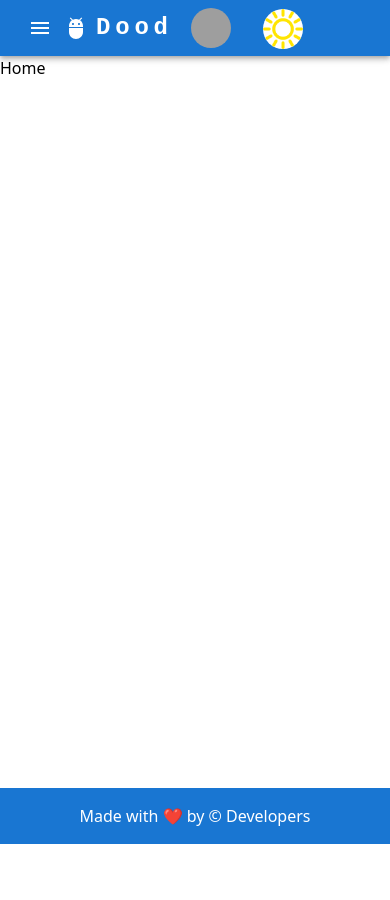
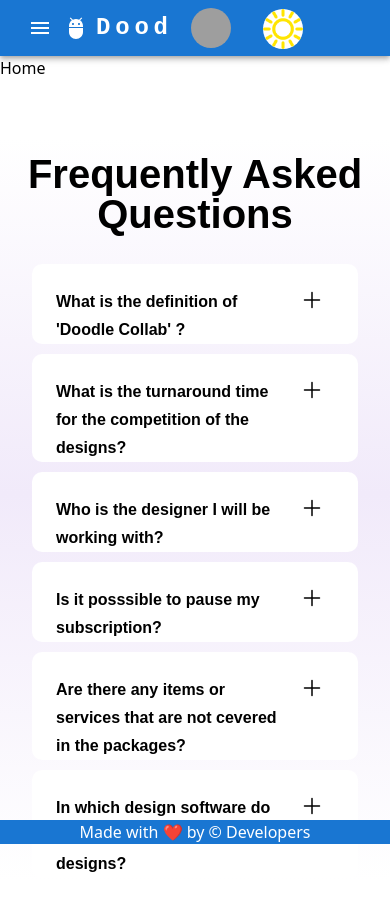
Before and after one commit to WikiPortal/DoodleCollab, a React (Vite) app: page / in a window 390 px wide. Before the commit the page ends 844 px from the top, so only its background shows below. Built offline with nearby package versions, Linux system fonts and the light colour scheme; grey boxes are pictures that could not be loaded.

Commit message:
"updated FAQ"

```diff
--- a/index.html
+++ b/index.html
@@ -3,6 +3,7 @@
   <head>
     <meta charset="UTF-8" />
     <link rel="icon" type="image/svg+xml" href="/vite.svg" />
+    <link href='https://unpkg.com/boxicons@2.1.4/css/boxicons.min.css' rel='stylesheet'>
     <meta name="viewport" content="width=device-width, initial-scale=1.0" />
     <title>DoodleCollab</title>
   </head>
--- /dev/null
+++ b/src/components/Faq.jsx
@@ -0,0 +1,81 @@
+import React, { useState, useEffect } from 'react'
+import { motion, AnimatePresence, easeInOut } from 'framer-motion';
+import { questionsArray } from '../data/Questions';
+
+import './faq.css';
+
+
+
+const Faq = () => {
+  const [questions, setQuestions] = useState([]);
+  const [isAnswerOpenArray, setIsAnswerOpenArray] = useState([]);
+  const [isIconRotated, setIsIconRotated] = useState(false);
+
+  useEffect(() => {
+    setQuestions(questionsArray);
+    setIsAnswerOpenArray(new Array(questionsArray.length).fill(false));
+  }, []);
+
+  const handleToggleAnswer = (index) => {
+    const newArray = [...isAnswerOpenArray];
+    newArray[index] = !newArray[index];
+    setIsAnswerOpenArray(newArray);
+    // setIsSvgRotated(!isSvgRotated || newArray[index]);
+  };
+
+  const handleCloseInput = (index) => {
+    const newArray = [...isAnswerOpenArray];
+    newArray[index] = false;
+    setIsAnswerOpenArray(newArray);
+  };
+  return (
+    <div className='faq_container'>
+      <p className='faq_head'>Frequently Asked <br /> Questions</p>
+      <div className='q_list'>
+        <ul>
+          {questions.map((data, index) => (
+            <div className='q_container' key={index}>
+              <li>
+                <div className='q_area'>
+                  {data.question}
+                  <span >
+                    <motion.div
+                      className="add_icon"
+                      onClick={() => handleToggleAnswer(index)}
+                      initial={{ rotate: 0 }}
+                      animate={{ rotate: isAnswerOpenArray[index] ? '45deg' : 0 }}
+                      exit={{ rotate: '0' }}
+                      transition={easeInOut}
+                    >
+                      <svg xmlns="http://www.w3.org/2000/svg" viewBox="0 0 24 24" fill="currentColor" aria-hidden="true" data-slot="icon" >
+                        <path fill-rule="evenodd" d="M12 3.75a.75.75 0 0 1 .75.75v6.75h6.75a.75.75 0 0 1 0 1.5h-6.75v6.75a.75.75 0 0 1-1.5 0v-6.75H4.5a.75.75 0 0 1 0-1.5h6.75V4.5a.75.75 0 0 1 .75-.75Z" clip-rule="evenodd">
+                        </path>
+                      </svg>
+                    </motion.div>
+                  </span>
+                </div>
+                <AnimatePresence>
+                  {isAnswerOpenArray[index] && (
+                    <motion.section
+                      className='ans_section'
+                      initial={{ height: 0 }}
+                      animate={{ height: 'auto' }}
+                      exit={{ height: 0, opacity: 0 }}
+
+
+                    >
+                      <p className='ans_text' key={index}>{data.answer}</p>
+                    </motion.section>
+                  )}
+                </AnimatePresence>
+
+              </li>
+            </div>
+          ))}
+        </ul>
+      </div>
+    </div>
+  )
+}
+
+export default Faq
--- /dev/null
+++ b/src/components/faq.css
@@ -0,0 +1,155 @@
+.faq_container{
+    max-width: 100%;
+    background-image:  linear-gradient(rgb(255, 255, 255), rgb(241, 234, 250) 48%, rgb(255, 255, 255));
+    background-repeat: no-repeat;
+    background-position: initial;
+    padding: 1rem;
+    display: flex;
+    flex-direction: column;
+    align-items: center;
+    margin-bottom: 20px;
+}
+.faq_head{
+    font-family: sans-serif;
+    font-size: 3.75rem;
+    font-weight: 600;
+    color: black;
+    line-height: 1;
+    text-align: center;
+
+}
+.q_list{
+    display: flex;
+    justify-content: center;
+    align-items: center;
+    margin-top: 30px;
+    max-width: 56rem;
+
+}
+.q_list ul{
+    list-style: none;
+    min-width:  1040px;
+    max-height : 600px;
+    line-height: 1.5rem;
+}
+.q_area{
+    display: flex;
+    justify-content: space-between;
+    text-align: left;
+    padding-top: 1.5rem;
+    padding-left: 1.5rem;
+    padding-right: 1.5rem;
+    font-family:sans-serif;
+    font-weight: 600;
+    font-size: 1.25rem;
+
+
+}
+.q_list li{
+    min-width : 70%;
+    display: flex;
+    flex-direction: column;
+    color: black;
+    background-color: rgb(255, 255, 255);
+    border-radius: 10px;
+    min-height : 80px;
+    max-height: 160px;
+    line-height: 1.75rem;
+    position: relative;
+    cursor: pointer;
+    margin-bottom:10px;
+    margin-right: 1rem;
+    margin-left:1rem;
+    /* box-shadow: 0 2px 2px rgba(0, 0, 0, 0.1); */
+
+}
+.q_list li span{
+    padding-right: 10px;
+
+}
+
+.ans_section{
+    padding-bottom: 0.5rem;
+    padding-left: 1.5rem;
+    overflow-wrap: break-word;
+
+
+}
+.ans_text{
+    text-align: left;
+    padding-top: 1.5rem;
+    padding-bottom: 1.5rem;
+
+}
+.add_icon{
+    padding-left: 0.5rem;
+    height: 2rem;
+    width: 2rem;
+    font: bold;
+}
+@media only screen and (max-width: 1096px){
+
+    .faq_head{
+        font-size: 3.5rem;
+    }
+
+    .q_list ul{
+        min-width: auto;
+    }
+    .ans_section{
+        min-width : auto;
+    }
+
+    .q_area {
+        font-family: sans-serif;
+        font-size: 1rem;
+    }
+}
+@media only screen and (max-width: 768px)
+{
+    .q_list ul{
+       min-width:auto;
+
+    }
+    .ans_section{
+        min-width: auto;
+
+    }
+    .q_list ul li{
+        font-family: sans-serif;
+        font-size: 13px;
+
+    }
+}
+@media only screen and (max-width: 530px)
+{
+    .q_list ul{
+        min-width : auto;
+
+    }
+    .ans_section{
+        min-width: auto;
+    }
+    .q_list ul li{
+        font-family: sans-serif;
+        font-size: 13px;
+
+    }
+}
+
+@media only screen and (max-width: 430px)
+{
+    .faq_head{
+        font-size: 2.5rem;
+    }
+    .q_list ul{
+        min-width:auto;
+    }
+    .ans_section {
+        min-width: auto;
+    }
+    .q_list ul li{
+        font-size: 12px;
+
+    }
+}
--- a/src/constants/Footer/Footer.jsx
+++ b/src/constants/Footer/Footer.jsx
@@ -1,21 +1,14 @@
-import React from 'react';
+import React  from 'react';
+import './footer.css';
+
 
 const Footer = () => {
+
   return (
-    <footer style={footerStyle}>
+    <footer className='basic'>
       <p> Made with ❤️ by &copy; Developers</p>
     </footer>
   );
 };
 
-const footerStyle = {
-  backgroundColor: '#1976d2',
-  color:'white',
-  padding: '1rem',
-  textAlign: 'center',
-  position: 'fixed',
-  bottom: 0,
-  width: '100%',
-};
-
 export default Footer;
--- /dev/null
+++ b/src/constants/Footer/footer.css
@@ -0,0 +1,8 @@
+.basic{
+    background-color: #1976d2;
+    color: white;
+    text-align: center;
+    position: fixed;
+    bottom: 0;
+    width: 100%;
+}
--- /dev/null
+++ b/src/data/Questions.js
@@ -0,0 +1,21 @@
+export const questionsArray = [
+   {  question : "What is the definition of 'Doodle Collab' ?",
+      answer : "Answer of q1"
+   },
+   {  question : "What is the turnaround time for the competition of the designs?",
+      answer : "Answer of q2"
+   },
+   {  question : "Who is the designer I will be working with?",
+      answer : "Answer of q3"
+   },
+   {  question : "Is it posssible to pause my subscription?",
+      answer : "Answer of q4"
+   },
+   {  question : "Are there any items or services that are not cevered in the packages?",
+      answer : "Answer of q5"
+   },
+   {  question : "In which design software do you typically create your designs?",
+      answer : "Answer of q5"
+   }
+
+]
--- a/src/pages/Home/Home.jsx
+++ b/src/pages/Home/Home.jsx
@@ -1,7 +1,15 @@
 import React from "react";
+import Faq from "../../components/Faq";
+import './home.css';
 
 const Home = () => {
-  return <div>Home</div>;
+  return (
+    <div className="home_container">Home
+      <footer className="faq_section">
+          <Faq/>
+      </footer>
+    </div>
+  )
 };
 
 export default Home;
--- a/src/pages/Home/home.css
+++ b/src/pages/Home/home.css
@@ -0,0 +1,12 @@
+.home_container{
+    position: relative;
+    min-height: 100vh;
+    width: 100%;
+
+}
+
+.faq_section{
+    position : absolute;
+    bottom: 0;
+    width : 100%;
+}
```
Also changed, not shown: package.json (+6 -4 lines), 1 other file (tests, documents, lock files or other folders).
